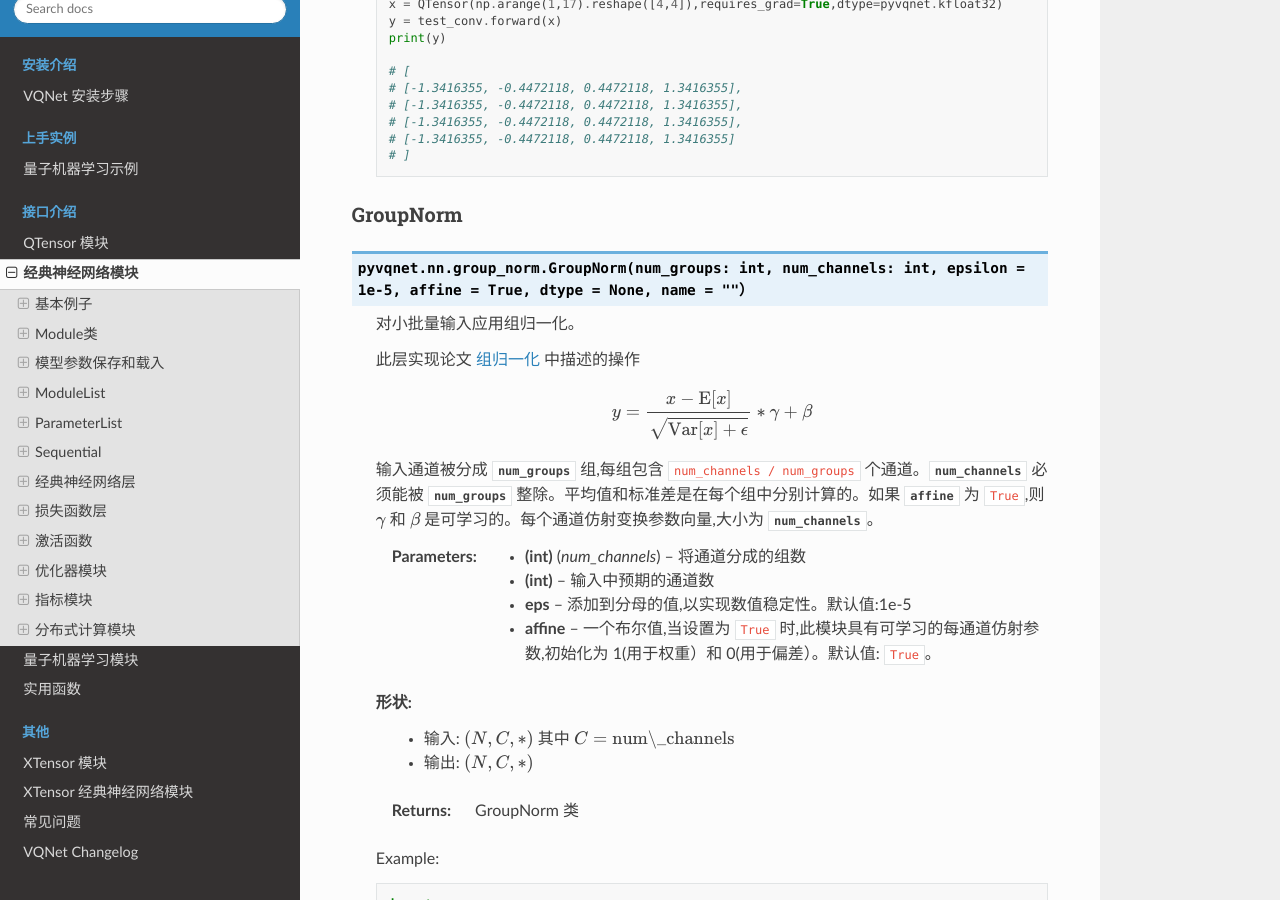
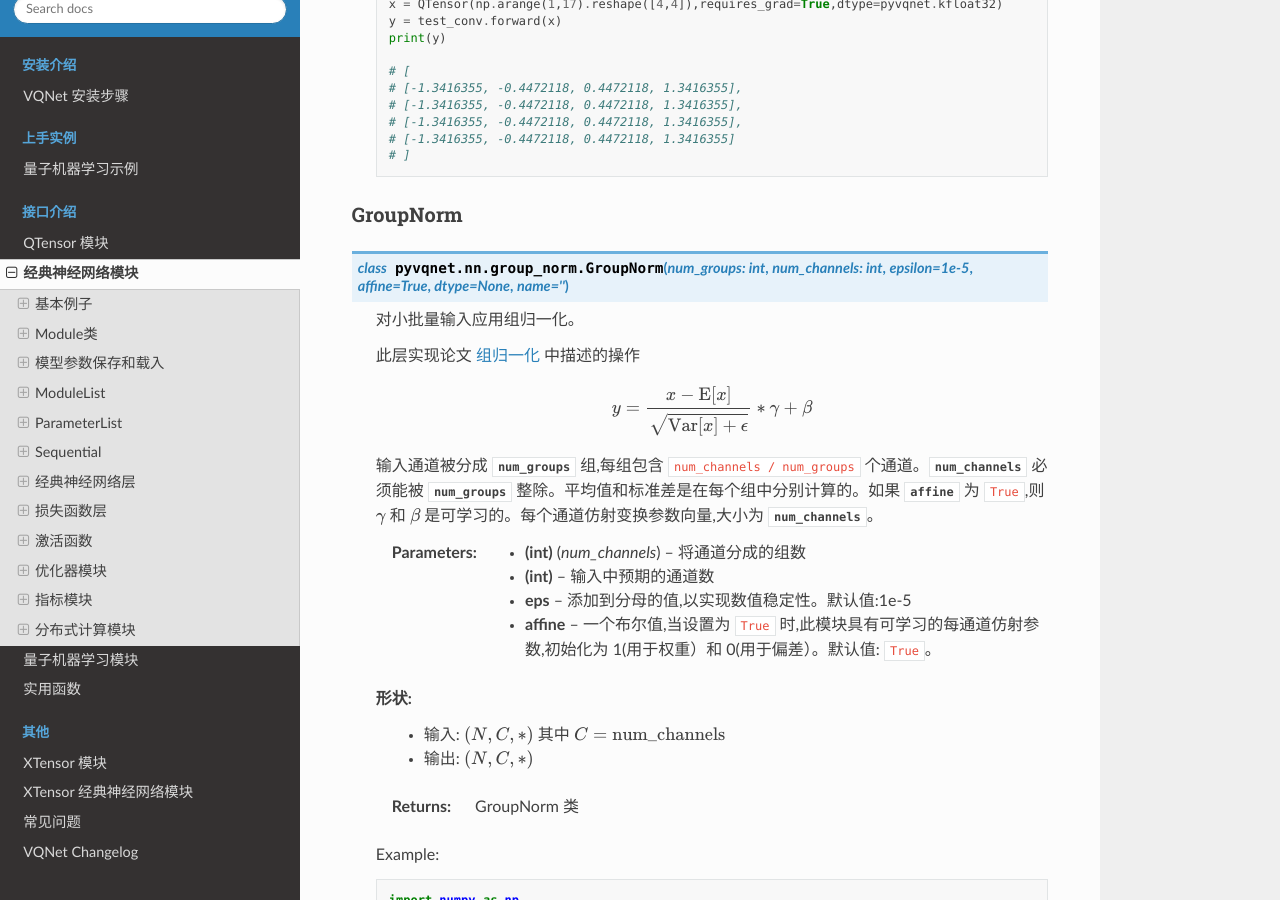
Before and after one commit to OriginQ/VQNET2.0-tutorial, a Sphinx documentation site: the page built from source/rst/nn.rst, in a window 1280 px wide and 900 px high, scrolled down 20786 px. Built offline with Sphinx 7.4.7 and the Read the Docs theme 2.0.0, drawn with Linux system fonts in a browser that asks for light colours; some of the changed text lies outside the part shown.

Commit message:
[fix] fix some groupnorm doc bug

```diff
--- a/source/rst/nn.rst
+++ b/source/rst/nn.rst
@@ -1044,7 +1044,7 @@ LayerNorm1d
 GroupNorm
 ===========================================================
 
-.. py:class:: pyvqnet.nn.group_norm.GroupNorm(num_groups: int, num_channels: int, epsilon = 1e-5, affine = True, dtype = None, name = ""）
+.. py:class:: pyvqnet.nn.group_norm.GroupNorm(num_groups: int, num_channels: int, epsilon = 1e-5, affine = True, dtype = None, name = "")
 
     对小批量输入应用组归一化。
 
@@ -1062,7 +1062,7 @@ GroupNorm
     :param affine: 一个布尔值,当设置为 ``True`` 时,此模块具有可学习的每通道仿射参数,初始化为 1(用于权重）和 0(用于偏差）。默认值: ``True``。
 
     形状:
-        - 输入: :math:`(N, C, *)` 其中 :math:`C=\text{num\_channels}`
+        - 输入: :math:`(N, C, *)` 其中 :math:`C=\text{num_channels}`
         - 输出: :math:`(N, C, *)`
 
     :return: GroupNorm 类
```
